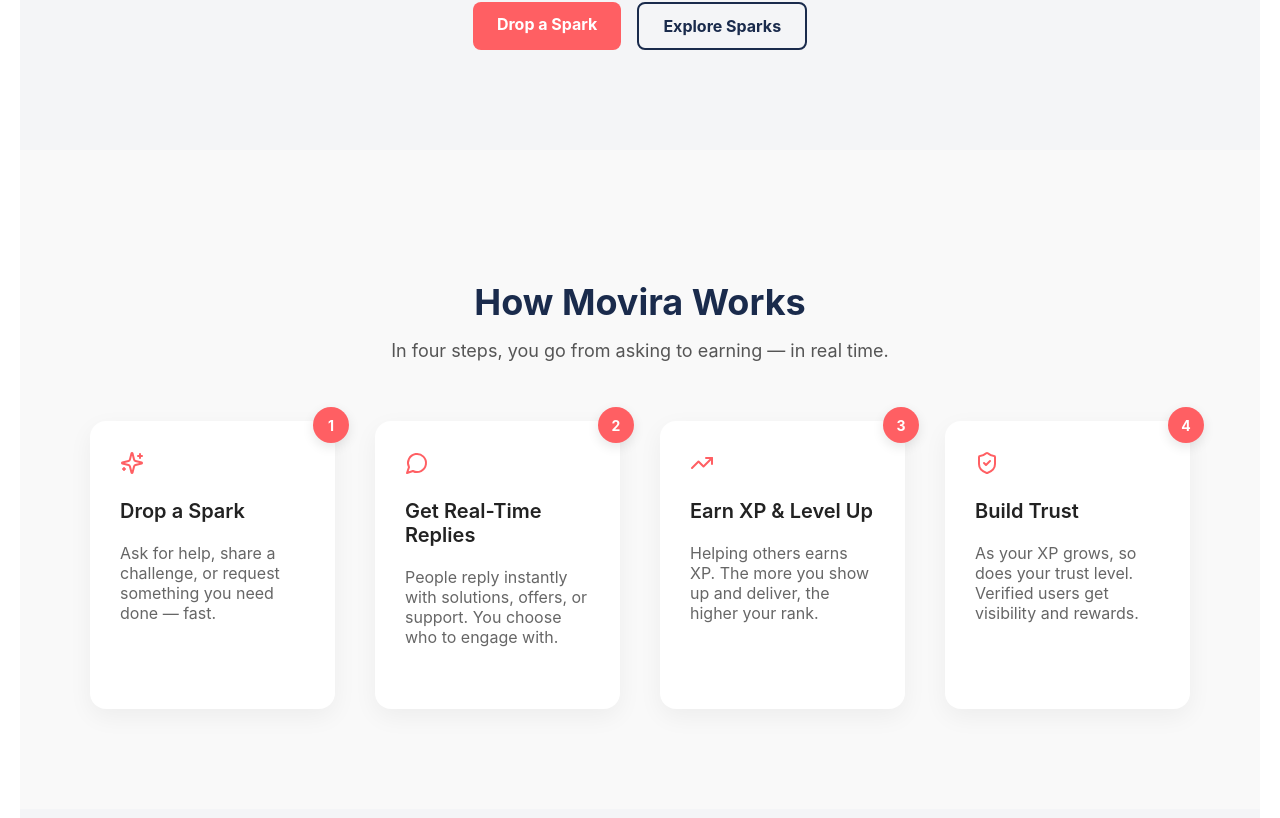
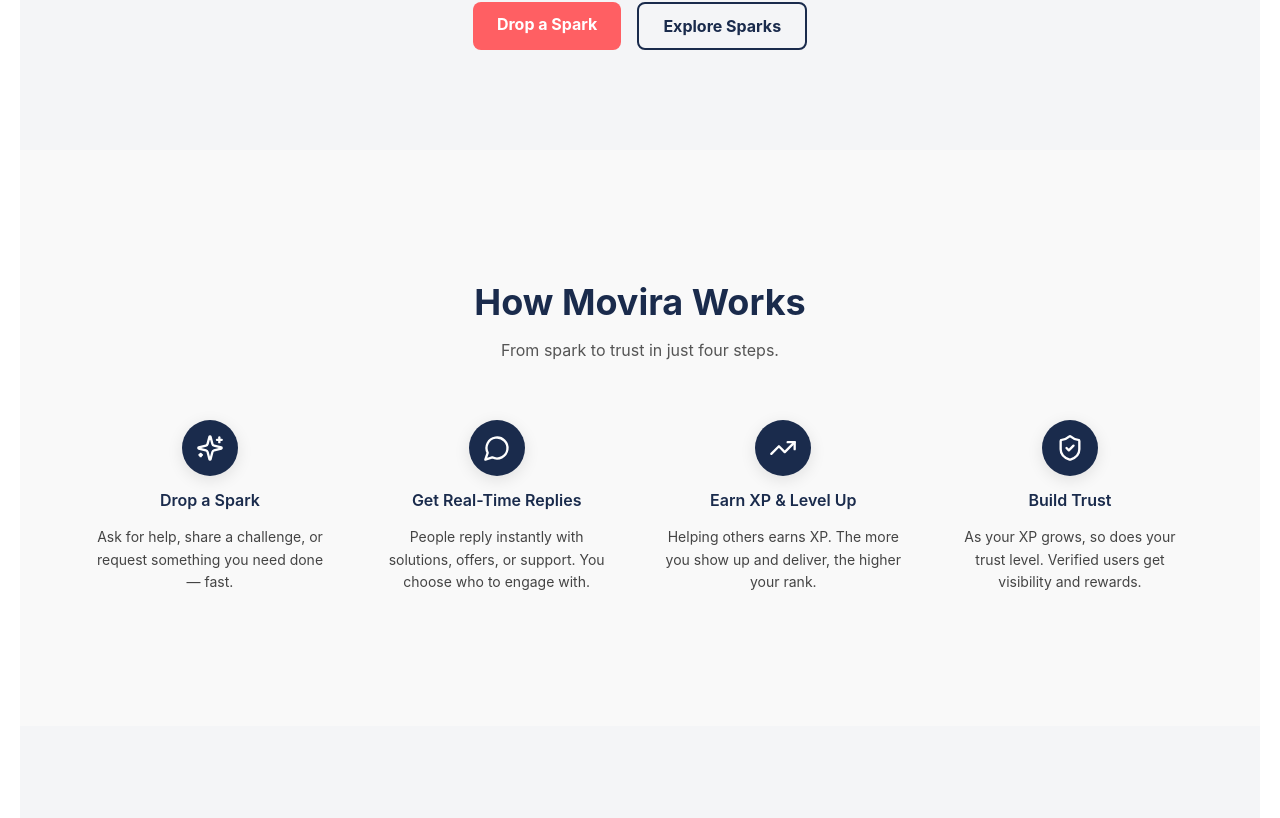
Before and after one commit to ptengelmann/Movira, a React (Vite) app in the folder client/: page / in a window 1280 px wide. Shown: the part 502-1320 px from the top of the page. Built offline with nearby package versions, Linux system fonts and the light colour scheme.

Commit message:
I revamped the how it works section

```diff
--- a/client/src/components/home/HowItWorks.jsx
+++ b/client/src/components/home/HowItWorks.jsx
@@ -1,25 +1,25 @@
 import React from 'react'
 import styles from './HowItWorks.module.css'
-import { Sparkles, MessageCircle, ShieldCheck, TrendingUp } from 'lucide-react'
+import { Sparkles, MessageCircle, TrendingUp, ShieldCheck } from 'lucide-react'
 
 const steps = [
   {
-    icon: <Sparkles size={24} />,
+    icon: <Sparkles size={28} />,
     title: 'Drop a Spark',
     description: 'Ask for help, share a challenge, or request something you need done — fast.',
   },
   {
-    icon: <MessageCircle size={24} />,
+    icon: <MessageCircle size={28} />,
     title: 'Get Real-Time Replies',
     description: 'People reply instantly with solutions, offers, or support. You choose who to engage with.',
   },
   {
-    icon: <TrendingUp size={24} />,
+    icon: <TrendingUp size={28} />,
     title: 'Earn XP & Level Up',
     description: 'Helping others earns XP. The more you show up and deliver, the higher your rank.',
   },
   {
-    icon: <ShieldCheck size={24} />,
+    icon: <ShieldCheck size={28} />,
     title: 'Build Trust',
     description: 'As your XP grows, so does your trust level. Verified users get visibility and rewards.',
   },
@@ -30,14 +30,16 @@
     <section className={styles.section}>
       <div className={styles.container}>
         <h2 className={styles.heading}>How Movira Works</h2>
-        <p className={styles.subtext}>In four steps, you go from asking to earning — in real time.</p>
-        <div className={styles.stepsGrid}>
+        <p className={styles.subtext}>From spark to trust in just four steps.</p>
+        <div className={styles.timeline}>
           {steps.map((step, index) => (
-            <div className={styles.stepCard} key={index}>
-              <div className={styles.icon}>{step.icon}</div>
-              <h3 className={styles.title}>{step.title}</h3>
-              <p className={styles.desc}>{step.description}</p>
-              <span className={styles.stepNumber}>{index + 1}</span>
+            <div key={index} className={styles.step}>
+              <div className={styles.iconWrapper}>
+                {step.icon}
+              </div>
+              <h3 className={styles.stepTitle}>{step.title}</h3>
+              <p className={styles.stepDesc}>{step.description}</p>
+              {index < steps.length - 1 && <div className={styles.connector} />}
             </div>
           ))}
         </div>
--- a/client/src/components/home/HowItWorks.module.css
+++ b/client/src/components/home/HowItWorks.module.css
@@ -1,12 +1,12 @@
 .section {
+  padding: 100px 20px;
   background: #f9f9f9;
-    padding: 100px 20px;
+  text-align: center;
 }
 
 .container {
   max-width: 1100px;
   margin: 0 auto;
-    text-align: center;
 }
 
 .heading {
@@ -16,62 +16,83 @@
 }
 
 .subtext {
-    margin-top: 12px;
-    font-size: 18px;
+  font-size: 16px;
+  margin-top: 8px;
   color: #555;
 }
 
-  .stepsGrid {
+.timeline {
+  display: flex;
+  justify-content: space-between;
+  align-items: flex-start;
   margin-top: 60px;
-    display: grid;
-    gap: 40px;
-    grid-template-columns: repeat(auto-fit, minmax(240px, 1fr));
+  position: relative;
+  flex-wrap: wrap;
+  gap: 20px;
 }
 
-  .stepCard {
+.step {
+  flex: 1;
+  min-width: 200px;
+  max-width: 240px;
   position: relative;
-    background: white;
-    padding: 30px;
-    border-radius: 16px;
-    box-shadow: 0 8px 24px rgba(0,0,0,0.05);
-    text-align: left;
-    transition: transform 0.3s ease;
 }
 
-  .stepCard:hover {
-    transform: translateY(-4px);
-  }
-
-  .icon {
-    color: var(--pulse-coral);
-    margin-bottom: 20px;
-  }
-
-  .title {
-    font-size: 20px;
-    font-weight: 600;
-    color: #222;
-  }
-
-  .desc {
-    margin-top: 8px;
-    font-size: 16px;
-    color: #666;
-  }
-
-  .stepNumber {
-    position: absolute;
-    top: -14px;
-    right: -14px;
-    background: var(--pulse-coral);
+.iconWrapper {
+  background: var(--motion-blue);
   color: white;
-    font-weight: bold;
+  width: 56px;
+  height: 56px;
   border-radius: 50%;
-    width: 36px;
-    height: 36px;
+  margin: 0 auto;
   display: flex;
   align-items: center;
   justify-content: center;
+  box-shadow: 0 4px 16px rgba(0, 0, 0, 0.1);
+  transition: 0.3s ease;
+}
+
+.step:hover .iconWrapper {
+  transform: scale(1.05);
+  background: var(--pulse-coral);
+}
+
+.stepTitle {
+  margin-top: 14px;
+  font-size: 16px;
+  font-weight: 600;
+  color: var(--motion-blue);
+}
+
+.stepDesc {
+  margin-top: 8px;
   font-size: 14px;
-    box-shadow: 0 4px 12px rgba(0,0,0,0.1);
+  color: #444;
+  line-height: 1.6;
 }
+
+.connector {
+  position: absolute;
+  top: 28px;
+  right: -60px;
+  width: 60px;
+  height: 2px;
+  background: linear-gradient(to right, var(--pulse-coral), var(--motion-blue));
+  z-index: -1;
+}
+
+@media (max-width: 768px) {
+  .timeline {
+    flex-direction: column;
+    align-items: center;
+  }
+
+  .step {
+    text-align: center;
+    max-width: 300px;
+  }
+
+  .connector {
+    display: none;
+  }
+}
```
Lines whose indentation alone changed are shown as unchanged.
